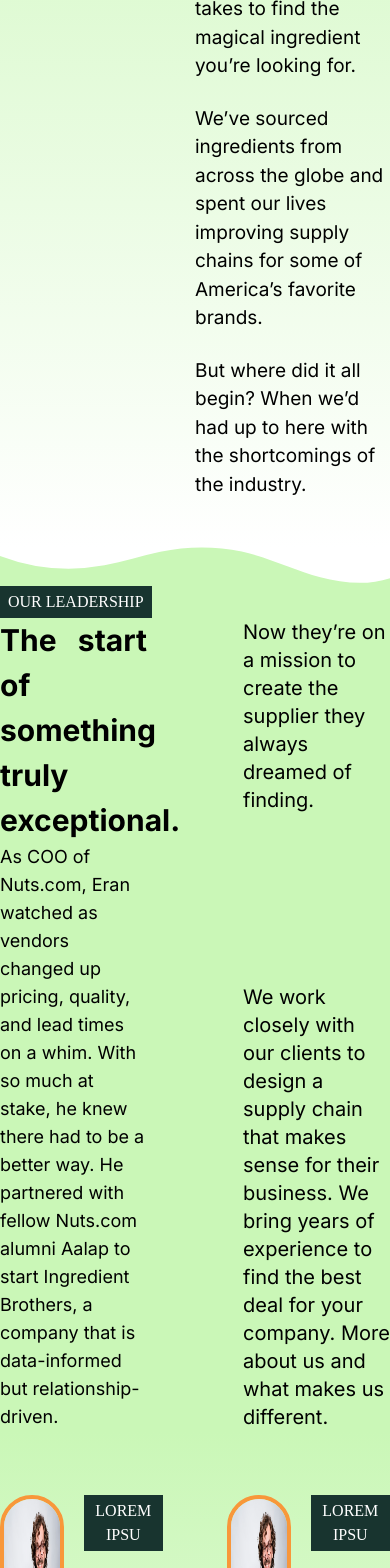
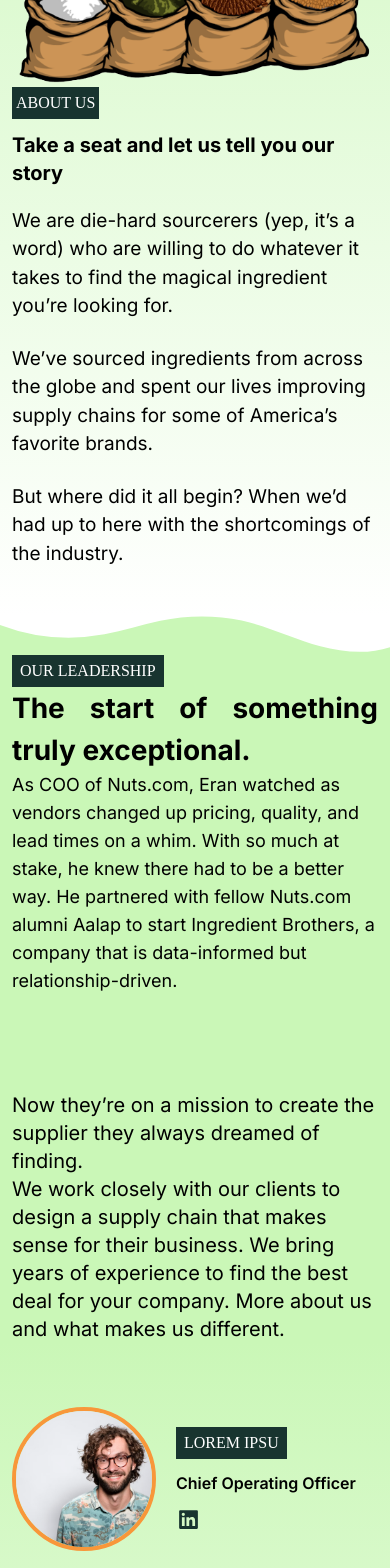
Before and after one commit to causapablo/brokear, a Next.js app: page /about in a window 390 px wide. Shown: the part 432-2000 px from the top of the page. Built offline with nearby package versions, Linux system fonts and the light colour scheme; what tailwindcss-animated would draw is missing.

Commit message:
Se hace responsive del about us

```diff
--- a/components/detalle/Detalle.tsx
+++ b/components/detalle/Detalle.tsx
@@ -114,13 +114,13 @@ const Detalle = ({ title, description, name, countries, size, shelfLife, use, sh
 
         <Faq />
 
-        <section className="lg:pl-96 pl-10 pt-14 items-center">
-          <div className="flex-col lg:flex lg:flex-row ">
-            <p className="font-bold text-xl px-5 lg:px-0 pb-5 lg:pb-0">
+        <section className="pt-14 items-center">
+          <div className="flex-col md:flex md:flex-row md:justify-center ">
+            <p className="text-center font-bold text-xl md:px-9 pb-5 md:pb-0 md:flex md:items-center ">
               Have more questions or interested in a quote?
             </p>
-            <Link href="/contacto">
-              <button className="bg-red text-white w-fit px-3 py-2 rounded-sm font-semibold ml-20 ">
+            <Link href="/contacto" className="flex justify-center">
+              <button className="bg-red text-white w-fit px-3 py-2 rounded-sm font-semibold">
                 Contact Us
               </button>
             </Link>
--- a/components/navbar/NavBar.tsx
+++ b/components/navbar/NavBar.tsx
@@ -43,8 +43,8 @@ function NavBar() {
                       className="flex w-full justify-between border-[0.5px] font-normal border-black py-2 px-4 hover:bg-[#fef0e3] hover:text-red hover:border-l-lightRed hover:border-l-4"
                       key={i}
                     >
-                      <Link href={producto.link}>
-                        <p>{producto.category}</p>
+                      <Link href={producto.link} className="w-full">
+                        <p className="w-full">{producto.category}</p>
                       </Link>
                     </div>
                   ))}
--- a/components/profile/Profile.tsx
+++ b/components/profile/Profile.tsx
@@ -12,7 +12,8 @@ function Profile() {
                     <Image
                         src={profilePic}
                         alt="img"
-                        className="rounded-full w-36 h-36 border-4 border-orange"
+                        className="rounded-full w-36 h-36 border-4 border-orange object-cover"
+
                     />
                 </div>
                 <div id='info' className='flex flex-col justify-center gap-3 ml-5'>
--- a/components/team/Team.tsx
+++ b/components/team/Team.tsx
@@ -11,7 +11,7 @@ function Team() {
                     <Image
                         src={profilePic}
                         alt="img"
-                        className="rounded-full w-36 h-36 border-4 border-orange"
+                        className="rounded-full w-36 h-36 border-4 border-orange object-cover"
                     />
                 </div>
                 <div id='info' className='flex flex-col justify-center gap-3 ml-5'>
--- a/src/app/about/page.tsx
+++ b/src/app/about/page.tsx
@@ -16,8 +16,8 @@ const Nosotros = () => {
     <section>
       <div className="bg-gradient-to-b from-lightPink to-white" id="main">
         <div className="container mx-auto max-w-[1300px] pt-32 pb-12">
-          <div className="grid grid-cols-2">
-            <div className="">
+          <div className="grid grid-cols-1 md:grid-cols-2 px-3">
+            <div className="mx-auto">
               <Image src={hoja} alt="img" className="" />
             </div>
             <div className="flex items-center justify-center">
@@ -50,13 +50,13 @@ const Nosotros = () => {
       </div>
       <Wave />
       <div className="bg-lightPink" id="">
-        <div className="container mx-auto max-w-[1300px]">
+        <div className="container mx-auto max-w-[1300px] px-3 lg:px-0">
           <h4 className="bg-red px-2 py-1 text-white text-base uppercase w-fit text-center font-normal font-Dancing">
             Our Leadership
           </h4>
-          <div className="grid grid-cols-2 gap-24">
+          <div className="grid grid-cols-1 md:grid-cols-2 gap-24">
             <div>
-              <h4 className="text-justify font-bold text-[30px]">
+              <h4 className="text-justify font-bold md:text-[30px] text-[28px]">
                 The start of something truly exceptional.
               </h4>
               <p className="font-base text-lg">
@@ -85,7 +85,7 @@ const Nosotros = () => {
         </div>
       </div>
       <div id="background" className="py-16 bg-gradient-to-b from-lightPink via-white to-peach">
-        <div className="grid grid-cols-2 gap-16 container mx-auto max-w-[1300px]">
+        <div className="grid grid-cols-1 md:grid-cols-2 gap-16 container mx-auto max-w-[1300px] px-3 lg:px-0">
           <Profile />
           <Profile />
         </div>
@@ -106,7 +106,7 @@ const Nosotros = () => {
             </p>
           </div>
           <div id="container">
-            <div className="grid grid-cols-2 gap-16">
+            <div className="grid md:grid-cols-2 gap-16 px-3">
               <Team />
               <Team />
               <Team />
@@ -125,11 +125,11 @@ const Nosotros = () => {
               <h4 className="bg-red text-white uppercase w-fit mx-auto font-Dancing py-1 px-2">
                 better together
               </h4>
-              <p className="text-2xl w-fit mx-auto font-bold py-4">
+              <p className="text-2xl w-fit mx-auto font-bold py-4 text-center">
                 Fully distributed, always connected.
               </p>
             </div>
-            <div id="container" className="grid grid-cols-3 gap-2 justify-center">
+            <div id="container" className="grid grid-cols-1 md:grid-cols-2 lg:grid-cols-3 gap-2 justify-center px-3">
             <Image src={meet} alt="img" />
             <Image src={meet} alt="img" />
             <Image src={meet} alt="img" />
```
